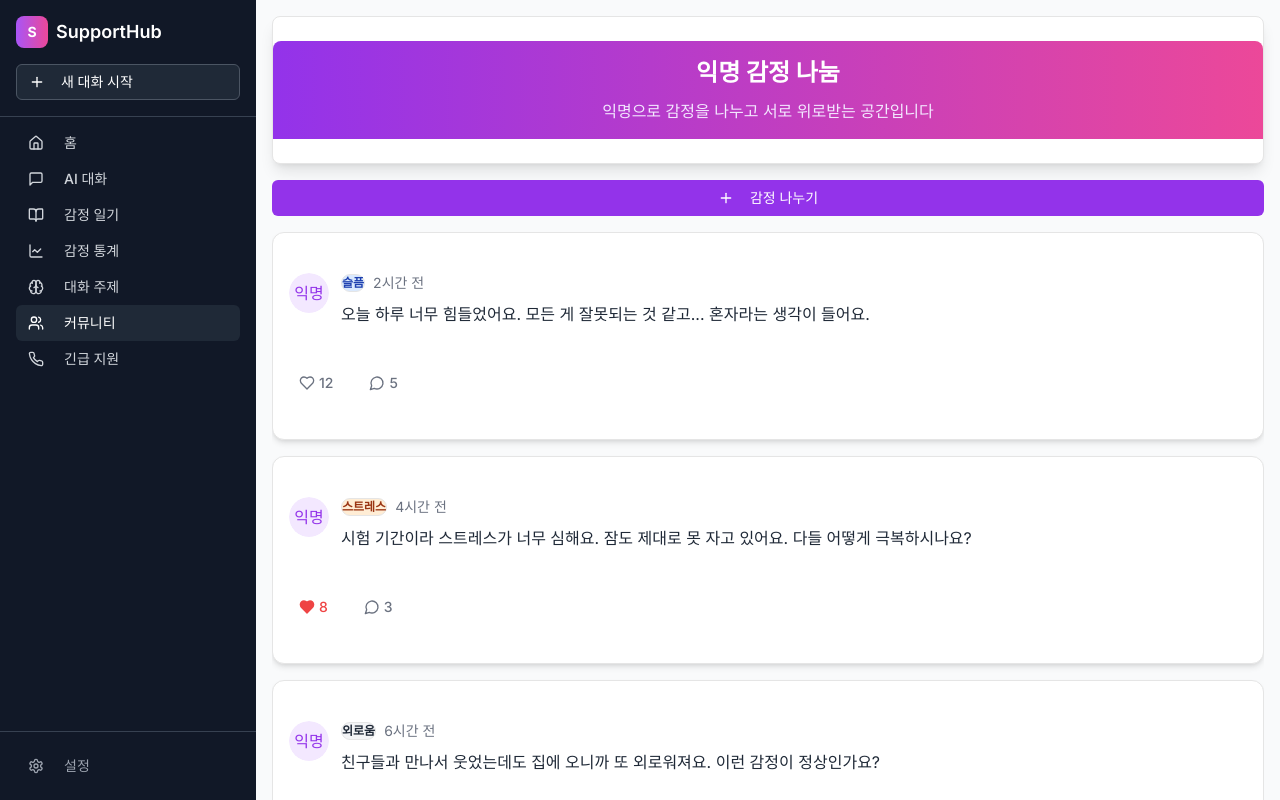
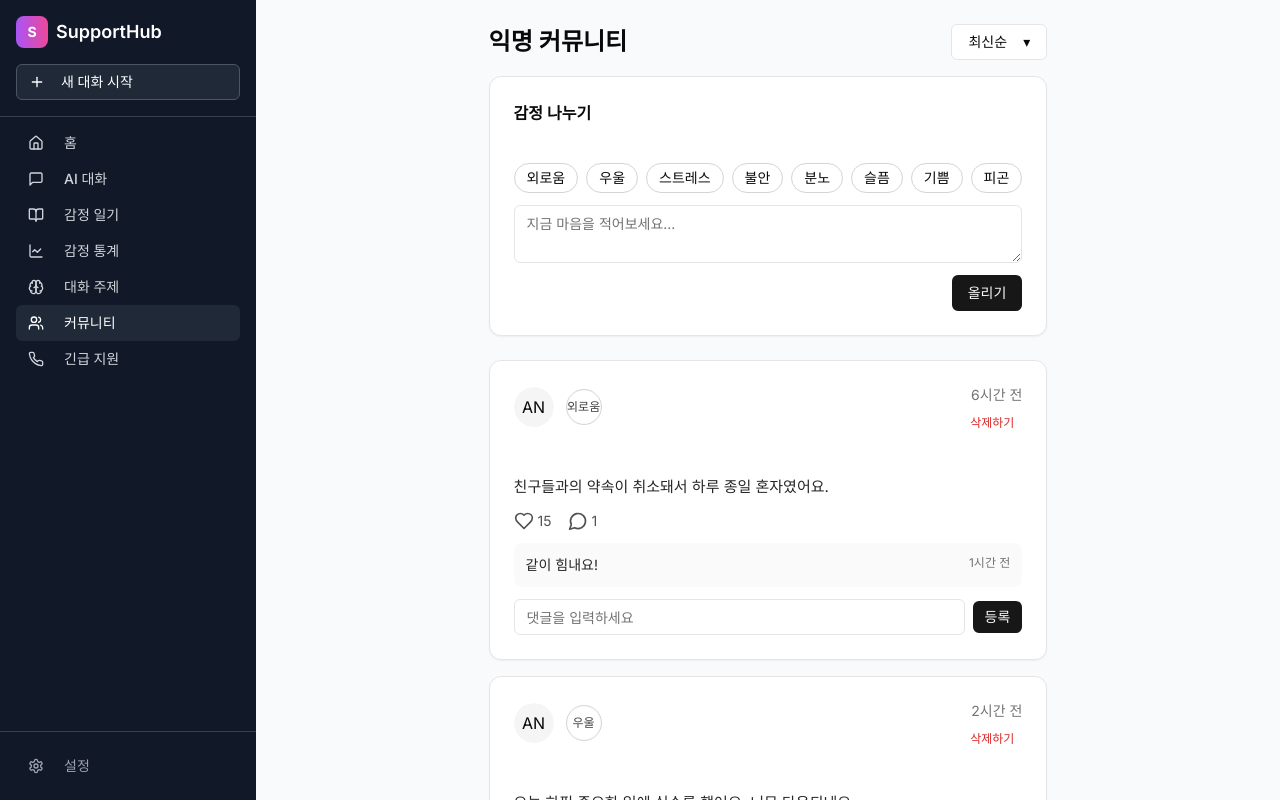
Before and after one commit to ICC-SupportHub/SupportHub-frontend, a Next.js app: page /anonymous-community in a window 1280 px wide. Built offline with nearby package versions, Linux system fonts and the light colour scheme.

Commit message:
feat : 기능 추가

```diff
--- a/src/app/anonymous-community/page.jsx
+++ b/src/app/anonymous-community/page.jsx
@@ -1,186 +1,323 @@
-"use client"
+'use client'
 
-import { useState } from "react"
-import { Card, CardHeader, CardTitle, CardContent, CardFooter } from "@/components/ui/card"
-import { Button } from "@/components/ui/button"
-import { Textarea } from "@/components/ui/textarea"
-import { Badge } from "@/components/ui/badge"
-import { Avatar, AvatarFallback } from "@/components/ui/avatar"
-import { HeartIcon, MessageCircleIcon, PlusIcon } from "lucide-react"
+import { useState } from 'react'
+import { Card, CardHeader, CardTitle, CardContent } from '@/components/ui/card'
+import { Avatar, AvatarFallback } from '@/components/ui/avatar'
+import { Button } from '@/components/ui/button'
+import { Textarea } from '@/components/ui/textarea'
+import { Input } from '@/components/ui/input'
+import { Heart, MessageCircle } from 'lucide-react'
 
-const dummyPosts = [
-  {
-    id: "1",
-    content: "오늘 하루 너무 힘들었어요. 모든 게 잘못되는 것 같고... 혼자라는 생각이 들어요.",
-    emotion: "슬픔",
-    timestamp: "2시간 전",
-    likes: 12,
-    comments: 5,
-    isLiked: false,
-  },
-  {
-    id: "2",
-    content: "시험 기간이라 스트레스가 너무 심해요. 잠도 제대로 못 자고 있어요. 다들 어떻게 극복하시나요?",
-    emotion: "스트레스",
-    timestamp: "4시간 전",
-    likes: 8,
-    comments: 3,
-    isLiked: true,
-  },
-  {
-    id: "3",
-    content: "친구들과 만나서 웃었는데도 집에 오니까 또 외로워져요. 이런 감정이 정상인가요?",
-    emotion: "외로움",
-    timestamp: "6시간 전",
-    likes: 15,
-    comments: 7,
-    isLiked: false,
-  },
-]
-
-export default function CommunityPage() {
-  const [posts, setPosts] = useState(dummyPosts)
-  const [newPost, setNewPost] = useState("")
-  const [selectedEmotion, setSelectedEmotion] = useState("일반")
-  const [showNewPostForm, setShowNewPostForm] = useState(false)
-
-  const emotions = ["일반", "기쁨", "슬픔", "화남", "불안", "스트레스", "외로움"]
-
-  const handleLike = (postId) => {
-    setPosts(
-      posts.map((post) =>
-        post.id === postId
-          ? {
-              ...post,
-              likes: post.isLiked ? post.likes - 1 : post.likes + 1,
-              isLiked: !post.isLiked,
+// 감정 원(아바타보다 작게)
+function EmotionCircle({ label }) {
+  const smallFont = label.length >= 4
+  return (
+    <div
+      className="flex h-9 w-9 items-center justify-center rounded-full border border-neutral-300 bg-white text-neutral-700 shadow-[inset_0_0_0_1px_rgba(0,0,0,0.02)]"
+      aria-label={`감정: ${label}`}
+      title={label}
+    >
+      <span
+        className={
+          smallFont ? 'text-[10px] leading-none' : 'text-xs leading-none'
         }
-          : post,
-      ),
+      >
+        {label}
+      </span>
+    </div>
   )
 }
 
-  const handleSubmitPost = () => {
-    if (newPost.trim()) {
-      const post = {
-        id: Date.now().toString(),
-        content: newPost,
-        emotion: selectedEmotion,
-        timestamp: "방금 전",
+export default function Page() {
+  const [sortType, setSortType] = useState('최신순')
+  const [showSortPopup, setShowSortPopup] = useState(false)
+  const [selectedEmotion, setSelectedEmotion] = useState(null)
+  const [postContent, setPostContent] = useState('')
+  const [commentInputs, setCommentInputs] = useState({})
+
+  const EMOTIONS = [
+    '외로움',
+    '우울',
+    '스트레스',
+    '불안',
+    '분노',
+    '슬픔',
+    '기쁨',
+    '피곤',
+  ]
+
+  const [posts, setPosts] = useState([
+    {
+      id: 1,
+      emotion: '외로움',
+      time: '6시간 전',
+      content: '친구들과의 약속이 취소돼서 하루 종일 혼자였어요.',
+      likes: 15,
+      liked: false,
+      comments: [{ id: 'c1', text: '같이 힘내요!', time: '1시간 전' }],
+    },
+    {
+      id: 2,
+      emotion: '우울',
+      time: '2시간 전',
+      content: '오늘 하필 중요한 일에 실수를 했어요. 너무 다운되네요.',
+      likes: 13,
+      liked: false,
+      comments: [],
+    },
+    {
+      id: 3,
+      emotion: '스트레스',
+      time: '5시간 전',
+      content: '시험 기간이라 잠을 잘 못자요. 마음이 조급해요.',
       likes: 0,
-        comments: 0,
-        isLiked: false,
+      liked: false,
+      comments: [],
+    },
+  ])
+
+  // 좋아요 토글
+  const handleLike = (postId) => {
+    setPosts((prev) =>
+      prev.map((p) =>
+        p.id === postId
+          ? {
+              ...p,
+              liked: !p.liked,
+              likes: !p.liked ? p.likes + 1 : Math.max(0, p.likes - 1),
             }
-      setPosts([post, ...posts])
-      setNewPost("")
-      setShowNewPostForm(false)
-    }
+          : p
+      )
+    )
   }
 
-  const getEmotionColor = (emotion) => {
-    const colors = {
-      기쁨: "bg-yellow-100 text-yellow-800",
-      슬픔: "bg-blue-100 text-blue-800",
-      화남: "bg-red-100 text-red-800",
-      불안: "bg-purple-100 text-purple-800",
-      스트레스: "bg-orange-100 text-orange-800",
-      외로움: "bg-gray-100 text-gray-800",
-      일반: "bg-green-100 text-green-800",
+  // 댓글 입력 변경
+  const handleCommentChange = (postId, value) => {
+    setCommentInputs((prev) => ({ ...prev, [postId]: value }))
   }
-    return colors[emotion] || "bg-gray-100 text-gray-800"
+
+  // 댓글 추가
+  const handleAddComment = (postId) => {
+    const text = (commentInputs[postId] || '').trim()
+    if (!text) return
+    setPosts((prev) =>
+      prev.map((p) =>
+        p.id === postId
+          ? {
+              ...p,
+              comments: [
+                ...p.comments,
+                { id: `${postId}-${Date.now()}`, text, time: '방금' },
+              ],
+            }
+          : p
+      )
+    )
+    setCommentInputs((prev) => ({ ...prev, [postId]: '' }))
+  }
+
+  // 게시글 삭제(카드 오른쪽 상단)
+  const handleDeletePost = (postId) => {
+    setPosts((prev) => prev.filter((p) => p.id !== postId))
+  }
+
+  // 글 올리기 후 초안 초기화
+  const handleClearDraft = () => {
+    setPostContent('')
+    setSelectedEmotion(null)
+  }
+
+  const handleCreatePost = () => {
+    const content = postContent.trim()
+    if (!content) return
+    const newPost = {
+      id: Date.now(),
+      emotion: selectedEmotion || '기타',
+      time: '방금',
+      content,
+      likes: 0,
+      liked: false,
+      comments: [],
+    }
+    setPosts((prev) => [newPost, ...prev])
+    handleClearDraft()
   }
 
   return (
-    <div className="flex flex-col items-center min-h-screen bg-gray-50 dark:bg-gray-900 p-4">
-      <div className="w-full max-w-5xl mx-auto space-y-4">
-        <Card className="shadow-lg rounded-lg">
-          <CardHeader className="bg-gradient-to-r from-purple-600 to-pink-500 text-white rounded-t-lg p-4">
-            <CardTitle className="text-2xl font-bold text-center">익명 감정 나눔</CardTitle>
-            <p className="text-center text-purple-100 mt-1">익명으로 감정을 나누고 서로 위로받는 공간입니다</p>
-          </CardHeader>
-        </Card>
-        {!showNewPostForm ? (
+    <div className="mx-auto max-w-2xl px-4 py-6">
+      {/* 헤더 & 정렬 */}
+      <div className="mb-4 flex items-center justify-between">
+        <h1 className="text-2xl font-semibold">익명 커뮤니티</h1>
+        <div className="relative">
           <Button
-            onClick={() => setShowNewPostForm(true)}
-            className="w-full bg-purple-600 hover:bg-purple-700 text-white py-3"
+            variant="outline"
+            onClick={() => setShowSortPopup((v) => !v)}
+            className="min-w-[96px] justify-between"
           >
-            <PlusIcon className="mr-2 h-5 w-5" aria-hidden="true" />
-            감정 나누기
+            {sortType}
+            <span className="ml-2">▾</span>
           </Button>
-        ) : (
-          <Card className="shadow-md">
-            <CardContent className="p-4 space-y-4">
-              <div>
-                <label className="block text-sm font-medium mb-2">감정 선택</label>
-                <div className="flex flex-wrap gap-2">
-                  {emotions.map((emotion) => (
-                    <Button
-                      key={emotion}
-                      variant={selectedEmotion === emotion ? "default" : "outline"}
-                      size="sm"
-                      onClick={() => setSelectedEmotion(emotion)}
-                      className={selectedEmotion === emotion ? "bg-purple-500 hover:bg-purple-600" : ""}
+          {showSortPopup && (
+            <div className="absolute right-0 z-10 mt-2 w-36 rounded-xl border bg-white p-1 shadow">
+              {['최신순', '댓글순', '좋아요순'].map((opt) => (
+                <button
+                  key={opt}
+                  onClick={() => {
+                    setSortType(opt)
+                    setShowSortPopup(false)
+                    if (opt === '최신순') {
+                      setPosts((prev) => [...prev].sort((a, b) => b.id - a.id))
+                    } else if (opt === '좋아요순') {
+                      setPosts((prev) =>
+                        [...prev].sort((a, b) => b.likes - a.likes)
+                      )
+                    } else if (opt === '댓글순') {
+                      setPosts((prev) =>
+                        [...prev].sort(
+                          (a, b) => b.comments.length - a.comments.length
+                        )
+                      )
+                    }
+                  }}
+                  className="w-full rounded-lg px-3 py-2 text-left text-sm hover:bg-neutral-50"
                 >
-                      {emotion}
-                    </Button>
+                  {opt}
+                </button>
               ))}
             </div>
+          )}
+        </div>
+      </div>
+
+      {/* 글쓰기 */}
+      <Card className="mb-6">
+        <CardHeader className="pb-2">
+          <CardTitle className="text-base">감정 나누기</CardTitle>
+        </CardHeader>
+        <CardContent className="space-y-3">
+          <div className="flex flex-wrap items-center gap-2">
+            {EMOTIONS.map((emo) => (
+              <button
+                key={emo}
+                onClick={() => setSelectedEmotion(emo)}
+                className={`rounded-full border px-3 py-1 text-sm ${
+                  selectedEmotion === emo
+                    ? 'border-neutral-800'
+                    : 'border-neutral-300'
+                }`}
+                aria-pressed={selectedEmotion === emo}
+              >
+                {emo}
+              </button>
+            ))}
           </div>
           <Textarea
-                placeholder="익명으로 감정을 나눠보세요..."
-                value={newPost}
-                onChange={(e) => setNewPost(e.target.value)}
-                className="min-h-[100px]"
+            placeholder="지금 마음을 적어보세요..."
+            value={postContent}
+            onChange={(e) => setPostContent(e.target.value)}
           />
-            </CardContent>
-            <CardFooter className="flex justify-end gap-2 p-4">
-              <Button variant="outline" onClick={() => setShowNewPostForm(false)}>
-                취소
-              </Button>
-              <Button onClick={handleSubmitPost} className="bg-purple-600 hover:bg-purple-700">
-                게시하기
-              </Button>
-            </CardFooter>
-          </Card>
-        )}
-        <div className="space-y-4 flex-1 overflow-y-auto">
-          {posts.map((post) => (
-            <Card key={post.id} className="shadow-md hover:shadow-lg transition-shadow">
-              <CardContent className="p-4">
-                <div className="flex items-start space-x-3">
-                  <Avatar className="w-10 h-10">
-                    <AvatarFallback className="bg-purple-100 text-purple-600">익명</AvatarFallback>
-                  </Avatar>
-                  <div className="flex-1">
-                    <div className="flex items-center gap-2 mb-2">
-                      <Badge className={getEmotionColor(post.emotion)}>{post.emotion}</Badge>
-                      <span className="text-sm text-gray-500">{post.timestamp}</span>
-                    </div>
-                    <p className="text-gray-800 dark:text-gray-200 leading-relaxed">{post.content}</p>
-                  </div>
+          <div className="flex justify-end">
+            <Button onClick={handleCreatePost}>올리기</Button>
           </div>
         </CardContent>
-              <CardFooter className="flex justify-between items-center p-4 pt-0">
-                <div className="flex gap-4">
+      </Card>
+
+      {/* 게시글 목록 */}
+      <div className="space-y-4">
+        {posts.map((post) => (
+          <Card key={post.id} className="overflow-hidden">
+            <CardHeader className="pb-2">
+              <div className="flex items-start justify-between">
+                {/* 왼쪽: 아바타 + 감정 원 */}
+                <div className="mt-0.5 flex items-center gap-3">
+                  <Avatar className="h-10 w-10">
+                    <AvatarFallback>AN</AvatarFallback>
+                  </Avatar>
+                  <EmotionCircle label={post.emotion} />
+                </div>
+
+                {/* 오른쪽: 시간 + 삭제하기 */}
+                <div className="flex flex-col items-end gap-1">
+                  <span className="text-sm text-neutral-500">{post.time}</span>
                   <Button
                     variant="ghost"
                     size="sm"
-                    onClick={() => handleLike(post.id)}
-                    className={`flex items-center gap-1 ${post.isLiked ? "text-red-500" : "text-gray-500"}`}
+                    className="h-7 px-2 text-xs text-red-600 hover:text-red-700"
+                    onClick={() => handleDeletePost(post.id)}
                   >
-                    <HeartIcon className={`h-4 w-4 ${post.isLiked ? "fill-current" : ""}`} aria-hidden="true" />
-                    {post.likes}
-                  </Button>
-                  <Button variant="ghost" size="sm" className="flex items-center gap-1 text-gray-500">
-                    <MessageCircleIcon className="h-4 w-4" aria-hidden="true" />
-                    {post.comments}
+                    삭제하기
                   </Button>
                 </div>
-              </CardFooter>
+              </div>
+            </CardHeader>
+
+            <CardContent className="space-y-3">
+              <p className="whitespace-pre-wrap text-[15px] leading-6 text-neutral-800">
+                {post.content}
+              </p>
+
+              {/* 액션바 */}
+              <div className="mt-1 flex items-center gap-4">
+                <button
+                  onClick={() => handleLike(post.id)}
+                  className={`flex items-center gap-1 text-sm transition ${
+                    post.liked
+                      ? 'text-red-600'
+                      : 'text-neutral-600 hover:text-neutral-800'
+                  }`}
+                  aria-label="좋아요"
+                >
+                  <Heart
+                    className={`h-5 w-5 ${post.liked ? 'fill-current' : ''}`}
+                    aria-hidden
+                  />
+                  <span>{post.likes}</span>
+                </button>
+
+                <div className="flex items-center gap-1 text-sm text-neutral-600">
+                  <MessageCircle className="h-5 w-5" aria-hidden />
+                  <span>{post.comments.length}</span>
+                </div>
+              </div>
+
+              {/* 댓글 목록 */}
+              {post.comments.length > 0 && (
+                <div className="mt-2 space-y-2 rounded-lg bg-neutral-50 p-3">
+                  {post.comments.map((c) => (
+                    <div
+                      key={c.id}
+                      className="flex items-start justify-between gap-3"
+                    >
+                      <p className="text-sm text-neutral-800">{c.text}</p>
+                      <span className="shrink-0 text-xs text-neutral-500">
+                        {c.time}
+                      </span>
+                    </div>
+                  ))}
+                </div>
+              )}
+
+              {/* 댓글 입력 */}
+              <div className="flex items-center gap-2">
+                <Input
+                  placeholder="댓글을 입력하세요"
+                  value={commentInputs[post.id] ?? ''}
+                  onChange={(e) => handleCommentChange(post.id, e.target.value)}
+                  onKeyDown={(e) => {
+                    if (e.key === 'Enter' && !e.shiftKey) {
+                      e.preventDefault()
+                      handleAddComment(post.id)
+                    }
+                  }}
+                />
+                <Button size="sm" onClick={() => handleAddComment(post.id)}>
+                  등록
+                </Button>
+              </div>
+            </CardContent>
           </Card>
         ))}
       </div>
     </div>
-    </div>
   )
 }
```
Lines whose indentation alone changed are shown as unchanged.
